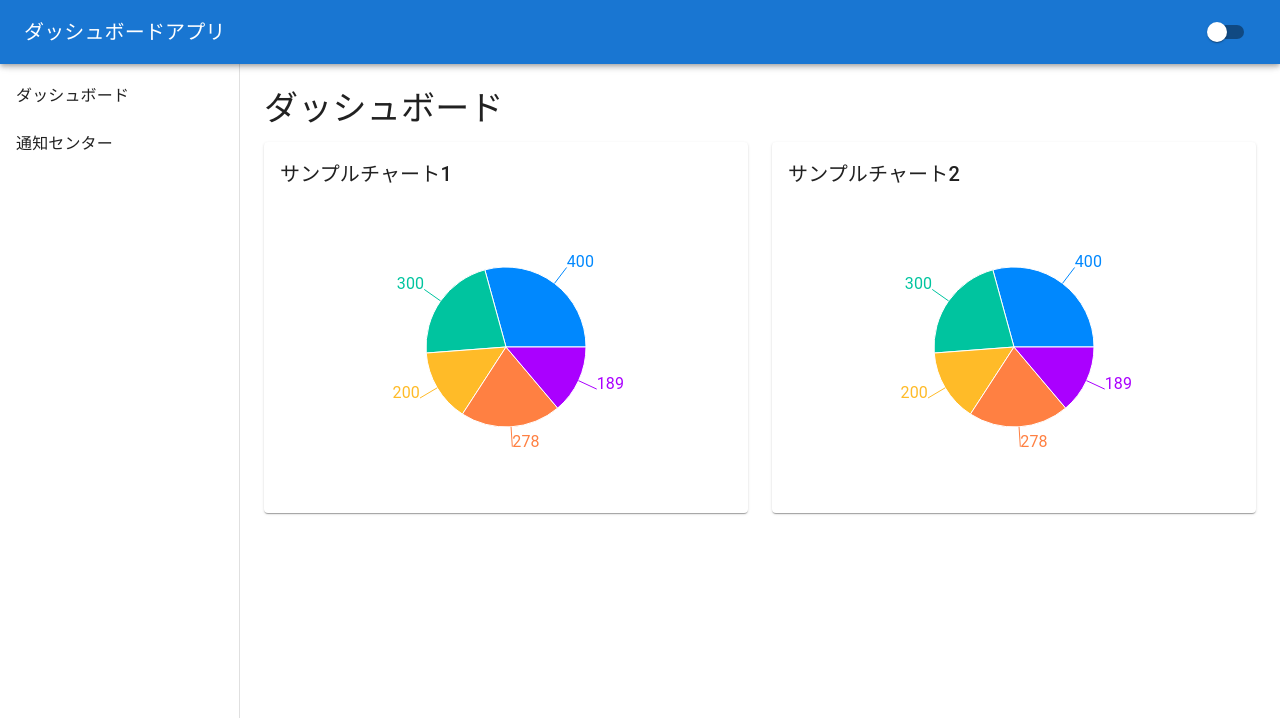
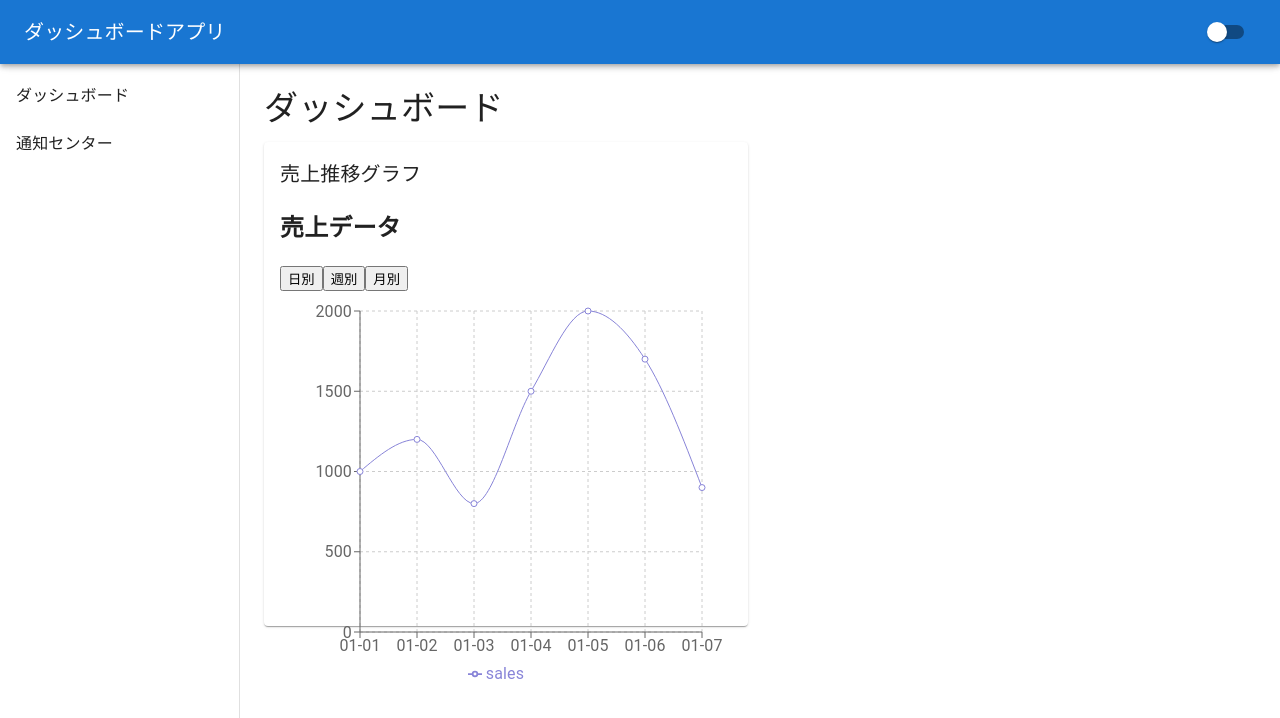
Before and after one commit to FOXHOUND-Ogasawara/dashboard-app, a React (Vite) app: page / in a window 1280 px wide. Shown: the top 718 px of the page. Built offline with nearby package versions, Linux system fonts and the light colour scheme.

Commit message:
売上データの折れ線グラフの作成

```diff
--- /dev/null
+++ b/src/components/SalesChart.tsx
@@ -0,0 +1,43 @@
+import { useState } from "react";
+import { LineChart, Line, XAxis, YAxis, CartesianGrid, Tooltip, Legend, ResponsiveContainer } from "recharts";
+import { dailySalesData, weeklySalesData, monthlySalesData  } from "../data/salesData";
+
+const SalesChart = () => {
+  const [dataType, setDataType] = useState<string>("daily");
+
+  const getData = () => {
+    switch (dataType) {
+      case "daily":
+        return dailySalesData;
+      case "weekly":
+        return weeklySalesData;
+      case "monthly":
+        return monthlySalesData;
+      default:
+        return dailySalesData;
+    }
+  };
+
+  return (
+    <div style={{ width: "100%", height: 400 }}>
+      <h2>売上データ</h2>
+      <div>
+        <button onClick={() => setDataType("daily")}>日別</button>
+        <button onClick={() => setDataType("weekly")}>週別</button>
+        <button onClick={() => setDataType("monthly")}>月別</button>
+      </div>
+      <ResponsiveContainer width="100%" height="100%">
+        <LineChart data={getData()} margin={{ top: 20, right: 30, left: 20, bottom: 5 }}>
+          <CartesianGrid strokeDasharray="3 3" />
+          <XAxis dataKey= "label" />
+          <YAxis />
+          <Tooltip />
+          <Legend />
+          <Line type="monotone" dataKey="sales" stroke="#8884d8" activeDot={{ r: 8 }} />
+        </LineChart>
+      </ResponsiveContainer>
+    </div>
+  );
+};
+
+export default SalesChart;
--- a/src/pages/Dashboard.tsx
+++ b/src/pages/Dashboard.tsx
@@ -1,6 +1,7 @@
 import { Grid, Paper, Typography } from '@mui/material';
 import React from 'react';
 import PlaceholderChart from '../components/PlaceholderChart';
+import SalesChart from '../components/SalesChart';
 
 const Dashboard: React.FC = () => {
   return (
@@ -9,22 +10,13 @@ const Dashboard: React.FC = () => {
         ダッシュボード
       </Typography>
       <Grid container spacing={3}>
-        {/* サンプルチャート1 */}
+        {/*売上推移グラフ*/}
         <Grid item xs={12} md={6}>
           <Paper sx={{ p: 2 }}>
             <Typography variant="h6" gutterBottom>
-              サンプルチャート1
+              売上推移グラフ
             </Typography>
-            <PlaceholderChart />
-          </Paper>
-        </Grid>
-        {/* サンプルチャート2 */}
-        <Grid item xs={12} md={6}>
-          <Paper sx={{ p: 2 }}>
-            <Typography variant="h6" gutterBottom>
-              サンプルチャート2
-            </Typography>
-            <PlaceholderChart />
+            <SalesChart />
           </Paper>
         </Grid>
       </Grid>
```
